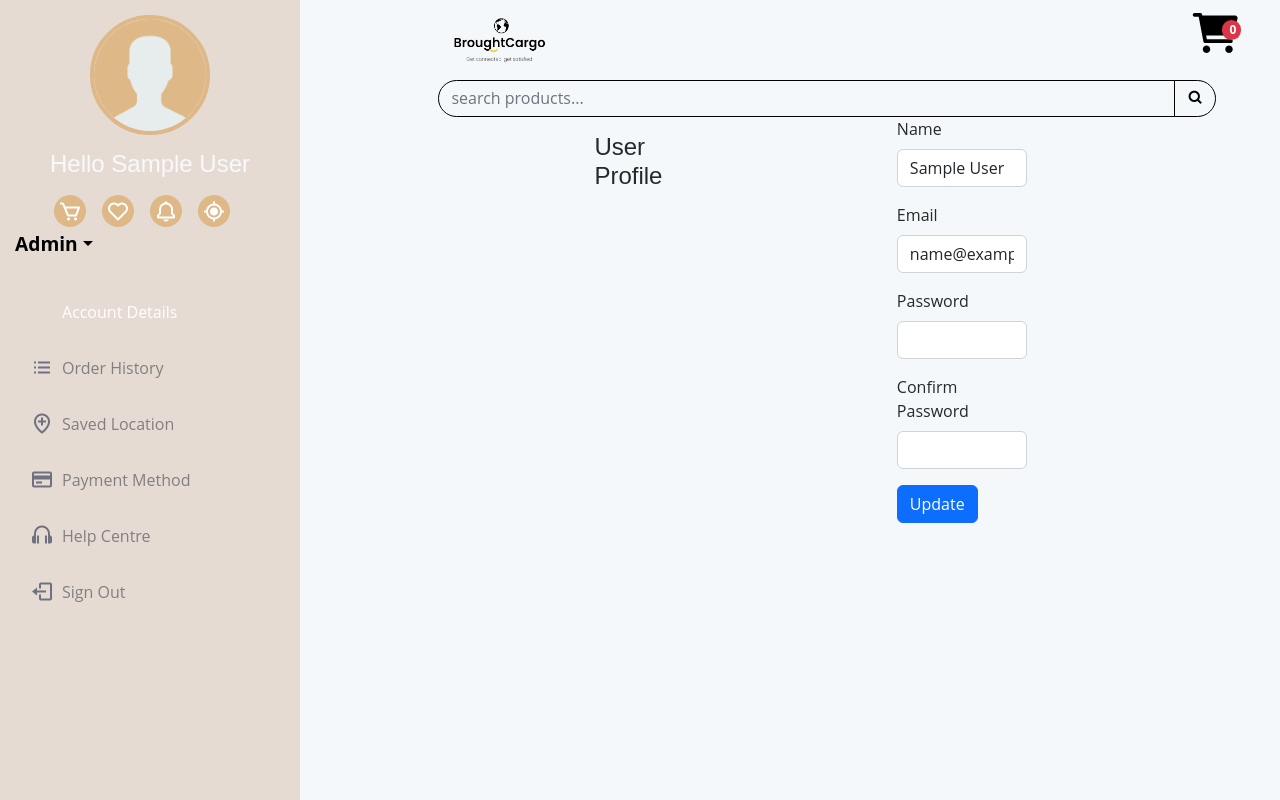
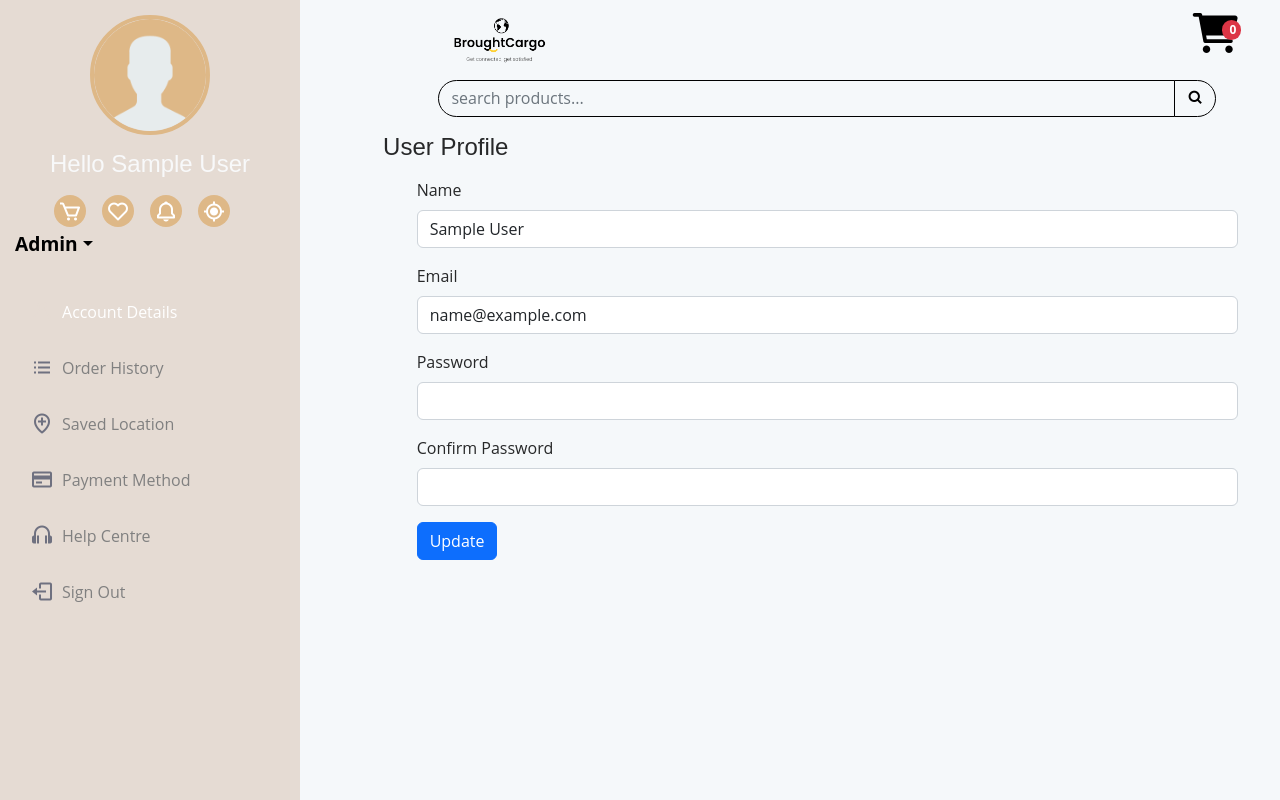
Before and after one commit to Dgital101/BroughCargo2.0, a React (Create React App) app in the folder frontend/: page /profile in a window 1280 px wide. Built offline with nearby package versions, Linux system fonts and the light colour scheme; sample sign-in values are in the browser's storage.

Commit message:
Changed view profile

```diff
--- a/frontend/src/screens/ProfileScreen.js
+++ b/frontend/src/screens/ProfileScreen.js
@@ -6,6 +6,7 @@ import { Store } from "../Store";
 import { toast } from "react-toastify";
 import { getError } from "../utils";
 import axios from "axios";
+import { Container } from "react-bootstrap";
 
 const reducer = (state, action) => {
   switch (action.type) {
@@ -62,7 +63,7 @@ export default function ProfileScreen() {
   };
 
   return (
-    <div className="container small-container">
+    <Container className="d-flex flex-column">
       <Helmet>
         <title>User Profile</title>
       </Helmet>
@@ -103,6 +104,6 @@ export default function ProfileScreen() {
           <Button type="submit">Update</Button>
         </div>
       </form>
-    </div>
+    </Container>
   );
 }
```
